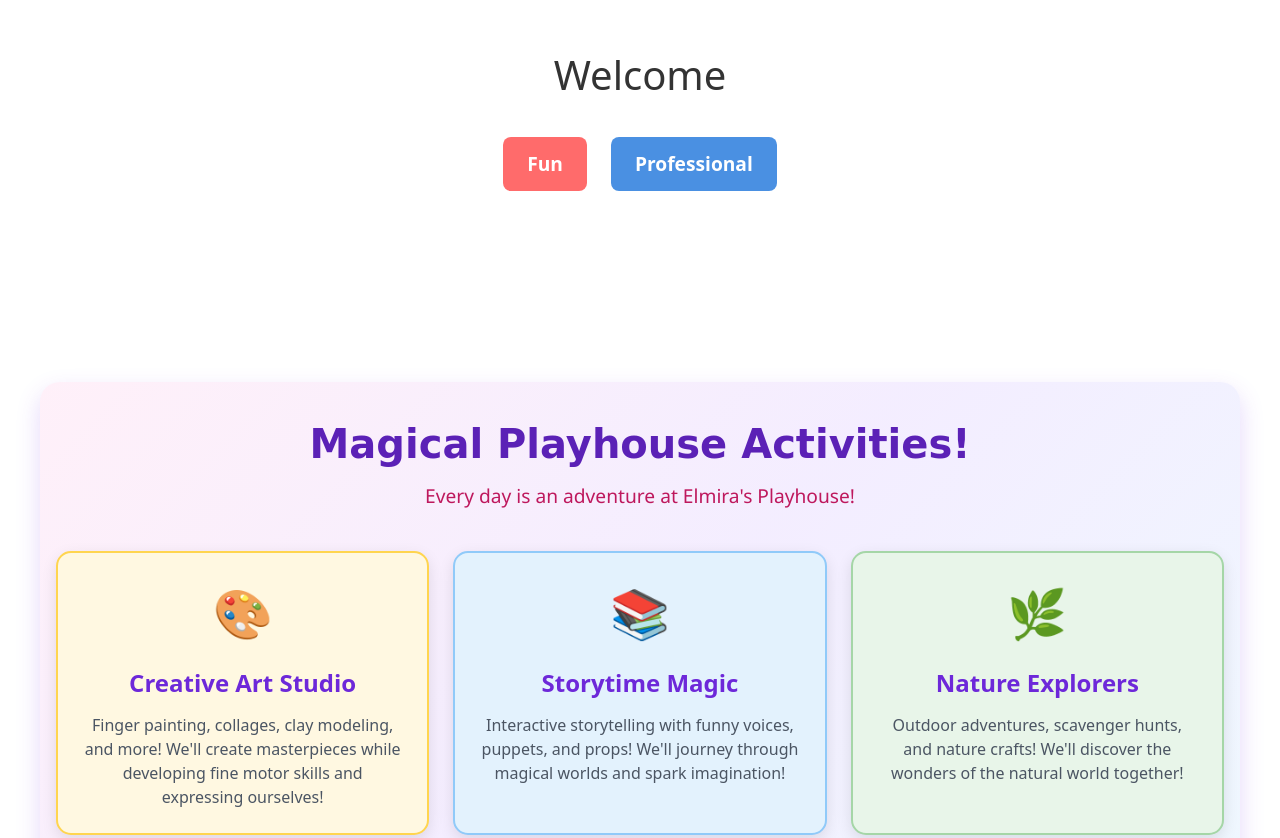
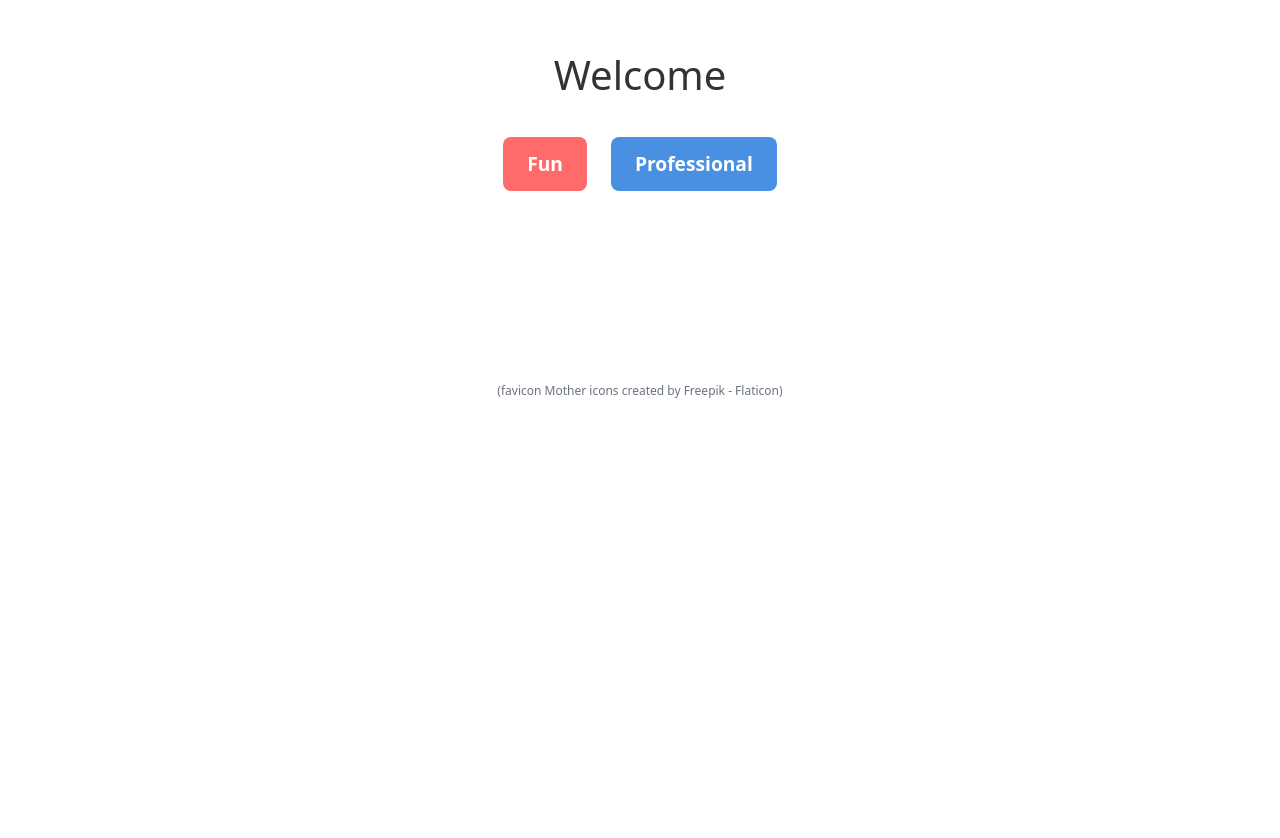
Before and after one commit to BrianAshcraft/babysitter, a SvelteKit app: page / in a window 1280 px wide. Shown: the part 114-952 px from the top of the page. After the commit the page ends 800 px from the top, so only its background shows below. Built offline with nearby package versions, Linux system fonts and the light colour scheme.

Commit message:
cleanup front page

```diff
--- a/src/routes/+page.svelte
+++ b/src/routes/+page.svelte
@@ -21,39 +21,6 @@
 			<button class="professional-btn" on:click={() => navigateTo('/professional')}
 				>Professional</button
 			>
-		</div>
-	</section>
-
-	<section class="activities-section fade-in" class:visible={isVisible}>
-		<div class="activities-container">
-			<div class="activities-header">
-				<h2>Magical Playhouse Activities!</h2>
-				<p class="activities-subtitle">Every day is an adventure at Elmira's Playhouse!</p>
-			</div>
-
-			<div class="activities-grid">
-				<div class="activity-card bg-yellow">
-					<div class="activity-icon">🎨</div>
-					<h3>Creative Art Studio</h3>
-					<p>Finger painting, collages, clay modeling, and more! We'll create masterpieces while developing fine motor skills and expressing ourselves!</p>
-				</div>
-
-				<div class="activity-card bg-blue">
-					<div class="activity-icon">📚</div>
-					<h3>Storytime Magic</h3>
-					<p>Interactive storytelling with funny voices, puppets, and props! We'll journey through magical worlds and spark imagination!</p>
-				</div>
-
-				<div class="activity-card bg-green">
-					<div class="activity-icon">🌿</div>
-					<h3>Nature Explorers</h3>
-					<p>Outdoor adventures, scavenger hunts, and nature crafts! We'll discover the wonders of the natural world together!</p>
-				</div>
-			</div>
-
-			<div class="learn-more-container">
-				<a href="/fun" class="learn-more-btn">Learn More About Elmira's Playhouse</a>
-			</div>
 		</div>
 	</section>
 
```
